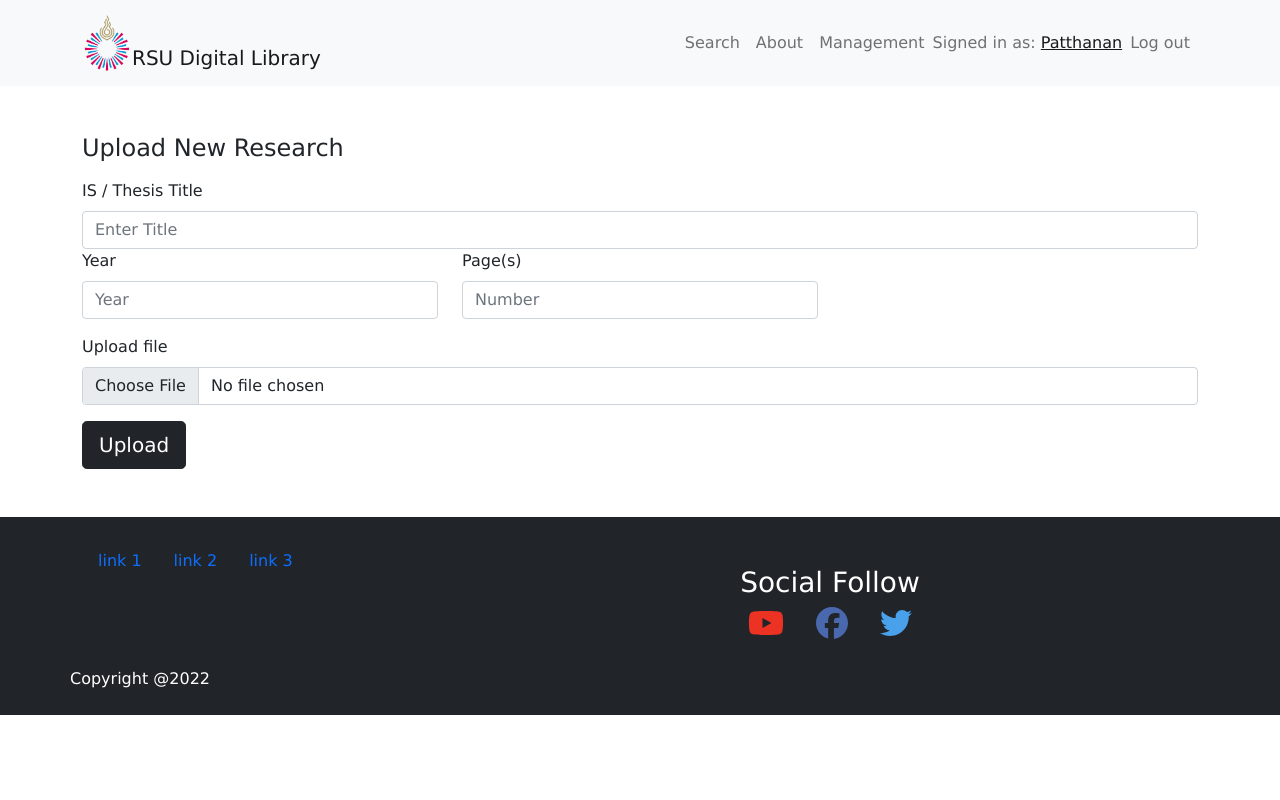
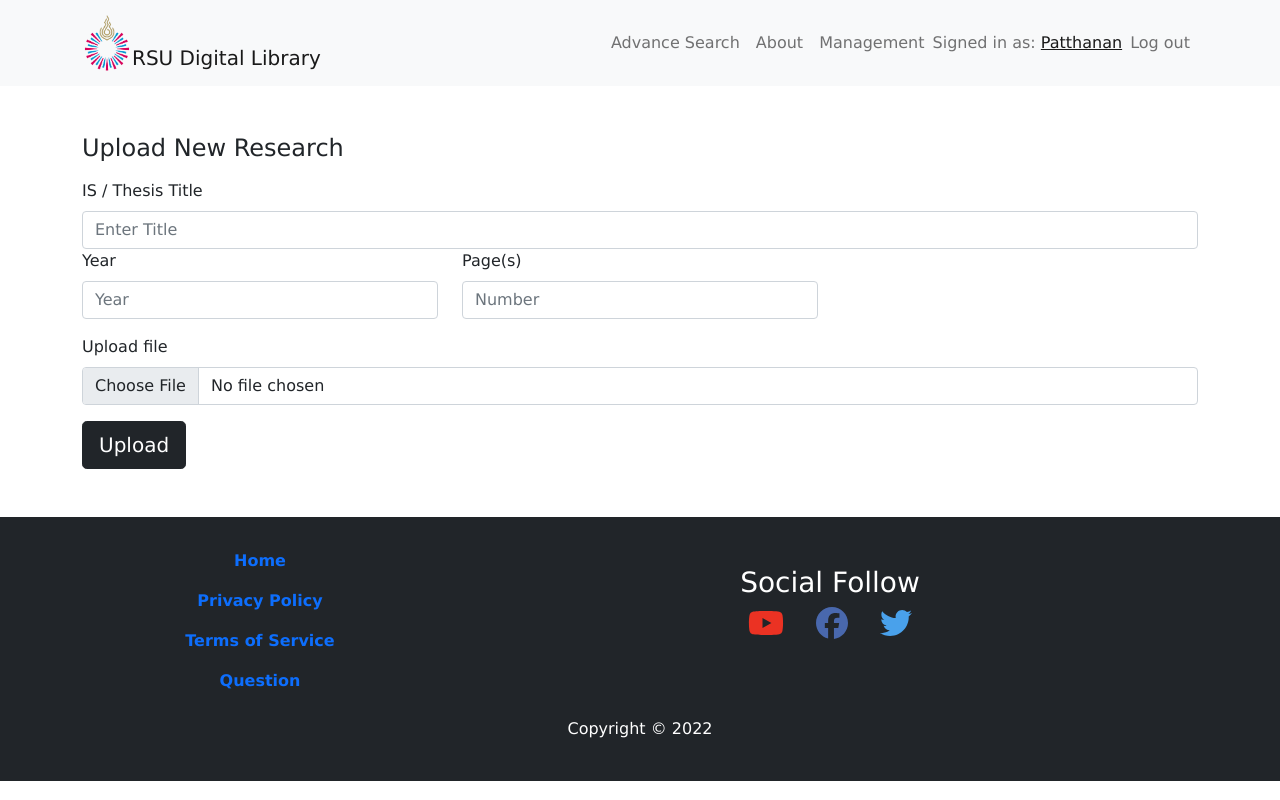
Before and after one commit to patthananp/rsu-digital-library, a React (Create React App) app in the folder Frontend/: page /upload in a window 1280 px wide. Built offline with nearby package versions, Linux system fonts and the light colour scheme.

Commit message:
edit footer

```diff
--- a/Frontend/src/Components/shared/Footer.js
+++ b/Frontend/src/Components/shared/Footer.js
@@ -13,11 +13,13 @@ function Footer() {
             <Container>
                 <Row>
                     <Col sm={4}>
-                        <Nav>
-                            <Nav.Link href="#1">link 1</Nav.Link>
-                            <Nav.Link href="#2">link 2</Nav.Link>
-                            <Nav.Link href="#3">link 3</Nav.Link>
-                        </Nav>
+                        <dl>
+                            <dt><Nav.Link href="/">Home</Nav.Link></dt>
+                            <dt><Nav.Link href="#2">Privacy Policy</Nav.Link></dt>
+                            <dt><Nav.Link href="#3">Terms of Service</Nav.Link></dt>
+                            <dt><Nav.Link href="#3">Question</Nav.Link></dt>
+
+                        </dl>
                     </Col>
                     <Col sm={8}>
                     <div class="social-container">
@@ -37,7 +39,7 @@ function Footer() {
                     </Col>
                 </Row>
                 <Row>
-                    Copyright @2022
+                    <p>Copyright &copy; 2022</p>
                 </Row>
             </Container>
         </div>
--- a/Frontend/src/Components/shared/Header.js
+++ b/Frontend/src/Components/shared/Header.js
@@ -18,7 +18,7 @@ function Header() {
                 </Navbar.Brand>
                 <Navbar.Collapse className="justify-content-end">
                     <Nav>
-                        <Nav.Link href="/search">Search</Nav.Link>
+                        <Nav.Link href="/search">Advance Search</Nav.Link>
                         <Nav.Link href="/about">About</Nav.Link>
                         <Nav.Link href="/manage">Management</Nav.Link>
                     </Nav>
```
